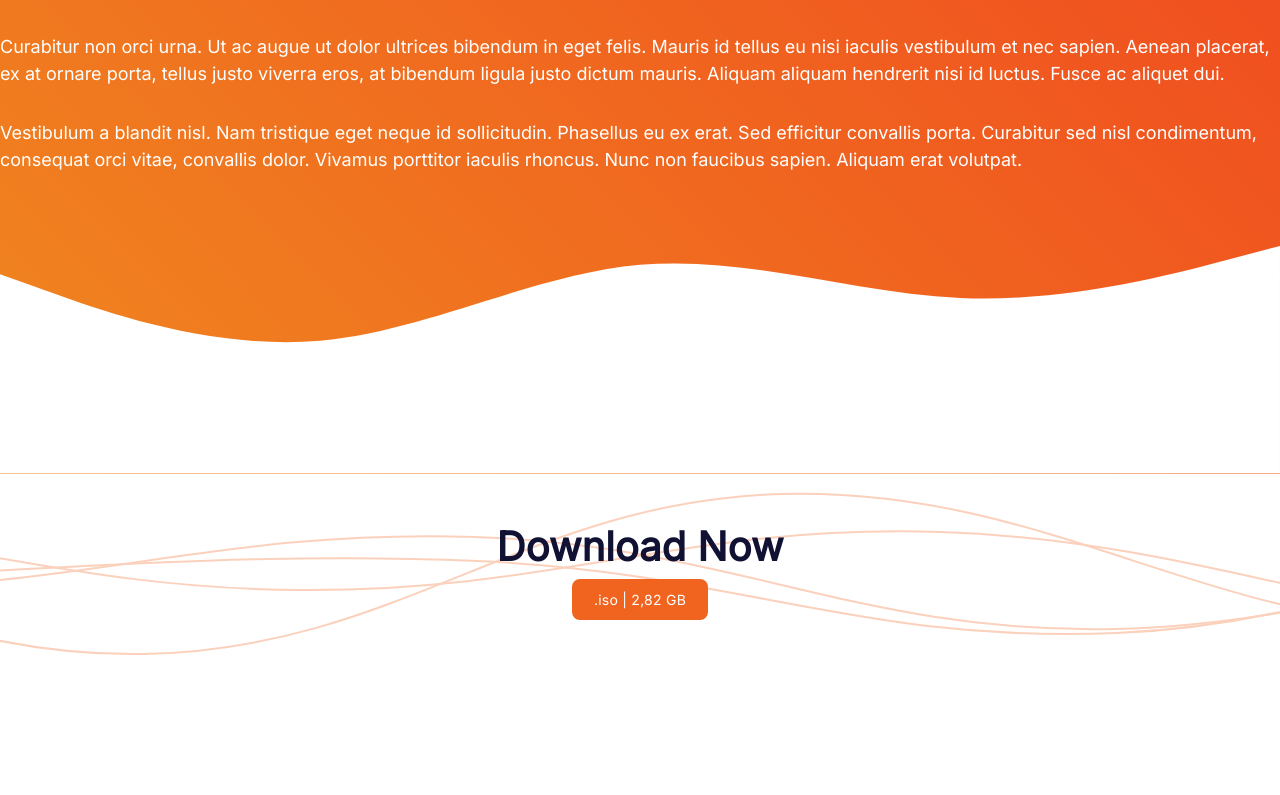
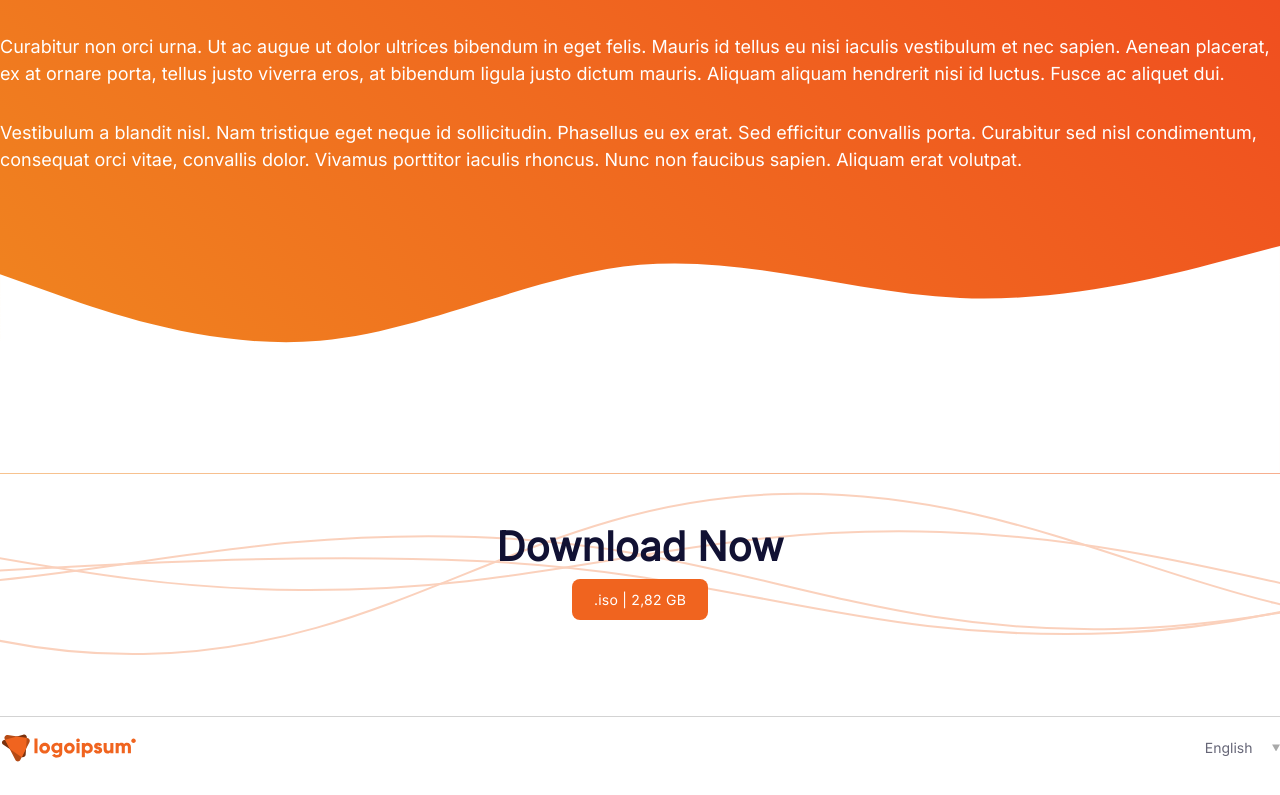
Before and after one commit to GarnetOS/garnetos.github.io, a Next.js app: page / in a window 1280 px wide. Shown: the part 842-1637 px from the top of the page. Before the commit the page ends 1510 px from the top, so only its background shows below. Built offline with nearby package versions, Linux system fonts and the light colour scheme.

Commit message:
Footer component

```diff
--- /dev/null
+++ b/components/Footer.js
@@ -0,0 +1,22 @@
+import React from "react";
+import LanguageSwitcher from "./LanguageSwitcher";
+
+export default function Footer() {
+  return (
+    <footer>
+      <div className="container">
+        <div className="row">
+          <div className="col-sm-3 col-6"></div>
+          <div className="col-sm-3 col-6"></div>
+          <div className="col-sm-3 col-6"></div>
+          <div className="col-sm-3 col-6"></div>
+        </div>
+        <hr />
+        <div>
+          <img src="/assets/logo.svg" alt="Logo" />
+          <LanguageSwitcher short={false} />
+        </div>
+      </div>
+    </footer>
+  );
+}
--- a/components/LanguageSwitcher.js
+++ b/components/LanguageSwitcher.js
@@ -9,6 +9,7 @@ export default function LanguageSwitcher({ short }) {
   useEffect(() => {
     setComponent(
       <select
+        className={short ? "uppercase" : ""}
         value={value}
         onChange={(e) => {
           if (value != e.target.value && Object.keys(i18n.services.resourceStore.data).includes(e.target.value)) {
--- a/pages/index.js
+++ b/pages/index.js
@@ -1,6 +1,7 @@
 import Head from "next/head";
 import Link from "next/link";
 import Header from "../components/Header";
+import Footer from "../components/Footer";
 import { useTranslation, Trans } from "react-i18next";
 
 export default function Home() {
@@ -77,6 +78,7 @@ export default function Home() {
           </div>
         </section>
       </main>
+      <Footer />
     </>
   );
 }
--- /dev/null
+++ b/styles/_Footer.scss
@@ -0,0 +1,17 @@
+footer {
+  padding: 2rem 0;
+
+  .container {
+    hr {
+      border: none;
+      border-top: 1px solid lightgray;
+      margin: 1rem 0;
+    }
+
+    div:not(.row) {
+      display: flex;
+      align-items: center;
+      justify-content: space-between;
+    }
+  }
+}
--- a/styles/_LanguageSwitcher.scss
+++ b/styles/_LanguageSwitcher.scss
@@ -11,7 +11,10 @@ select {
   line-height: inherit;
   outline: none;
   color: $text-tertiary;
-  text-transform: uppercase;
+
+  &.uppercase {
+    text-transform: uppercase !important;
+  }
 }
 
 select::-ms-expand {
--- a/styles/styles.scss
+++ b/styles/styles.scss
@@ -59,6 +59,7 @@ a {
 }
 
 @import "./Header";
+@import "./Footer";
 @import "./LanguageSwitcher";
 
 @import "./index";
```
